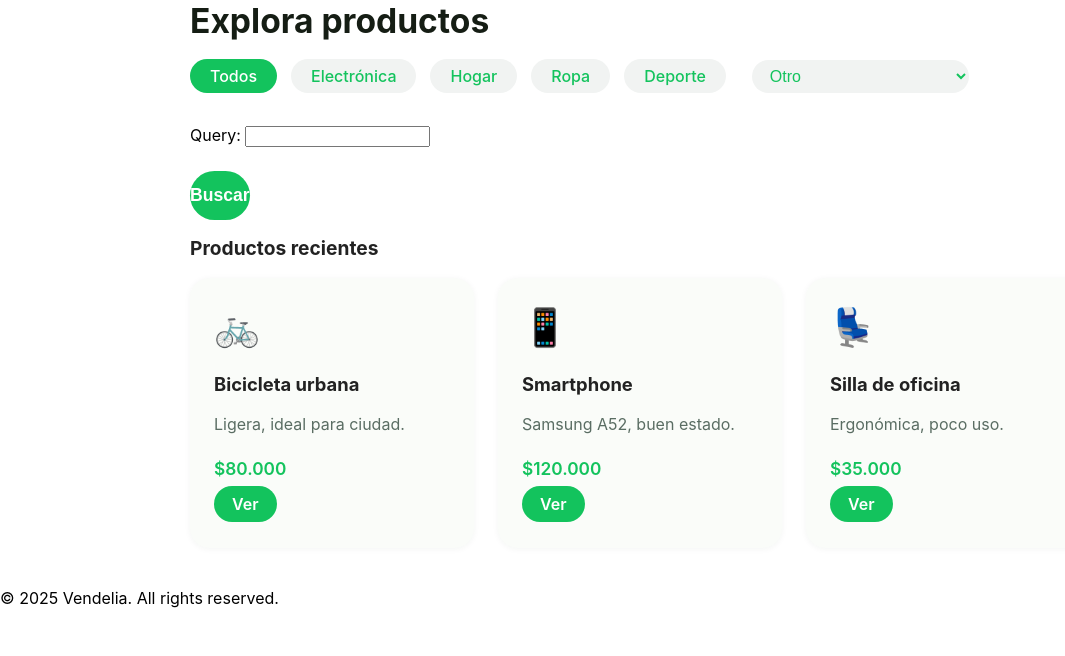
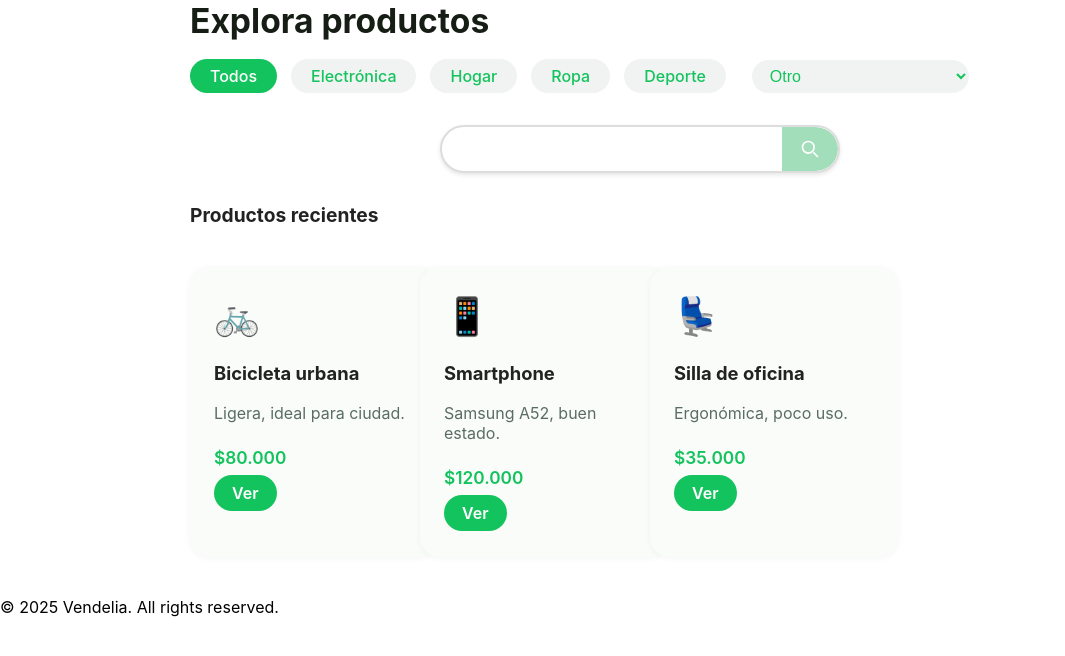
Before and after one commit to DCC-CC4401/2025-1-CC4401-grupo-12, a Django app: page / in a window 1280 px wide. Shown: the part 40-696 px from the top of the page, without its empty margins (0-1065 px from the left). Run offline with Django 3.2, Linux system fonts and the light colour scheme.

Commit message:
Updated search Improved style of search bar and search results

```diff
--- a/vendelia/marketplace/static/styles.css
+++ b/vendelia/marketplace/static/styles.css
@@ -379,3 +379,136 @@ body {
     background-color: #13c35d;
     color: #fff;
 }
+
+/* === Search Bar Wrapper === */
+.search-bar {
+    display: flex;
+    justify-content: center;
+    margin: 30px 0;
+}
+
+/* === Input + Button Container === */
+.search-input-container {
+    display: flex;
+    align-items: center;
+    border: 2px solid #ddd;
+    border-radius: 30px;
+    overflow: hidden;
+    background-color: #fff;
+    transition: border 0.3s ease;
+    box-shadow: 0 2px 4px rgba(0, 0, 0, 0.1);
+}
+
+.search-input-container:hover {
+    border-color: hsl(144, 48%, 50%);
+    /* Accent color on hover */
+}
+
+/* === Input Field === */
+.search-input-container input[type="text"],
+.search-input-container input[type="search"] {
+    border: none;
+    padding: 12px 20px;
+    outline: none;
+    font-size: 16px;
+    width: 300px;
+    /* Adjust width as needed */
+    background: none;
+}
+
+/* === Search Button === */
+.search-btn {
+    background: hsl(144, 48%, 75%);
+    /* Primary color */
+    border: none;
+    color: #fff;
+    padding: 12px 18px;
+    cursor: pointer;
+    display: flex;
+    align-items: center;
+    justify-content: center;
+    border-top-right-radius: 30px;
+    border-bottom-right-radius: 30px;
+    transition: background 0.3s ease;
+}
+
+.search-btn:hover {
+    background: hsl(144, 48%, 50%);
+    /* Darker on hover */
+}
+
+/* === Inline SVG Icon === */
+.search-btn svg {
+    width: 20px;
+    height: 20px;
+    stroke: currentColor;
+    transition: transform 0.2s ease, stroke 0.2s ease;
+}
+
+.search-btn:hover svg {
+    transform: scale(1.5);
+    stroke: hsl(144, 48%, 95%);
+}
+
+
+/* === Search Results Container === */
+.product-list {
+    display: grid;
+    grid-template-columns: repeat(auto-fill, minmax(200px, 1fr));
+    /* 5-ish per row on desktop */
+    gap: 20px;
+    list-style: none;
+    padding: 0;
+    margin: 40px 0;
+}
+
+/* === Individual Product Card === */
+.product-item {
+    background: #fff;
+    border: 1px solid #eee;
+    border-radius: 10px;
+    padding: 15px;
+    text-align: center;
+    box-shadow: 0 2px 8px rgba(0, 0, 0, 0.05);
+    transition: transform 0.2s ease, box-shadow 0.2s ease;
+}
+
+.product-item:hover {
+    transform: translateY(-4px);
+    box-shadow: 0 4px 12px rgba(0, 0, 0, 0.1);
+}
+
+.product-item img {
+    width: 100%;
+    height: 150px;
+    object-fit: cover;
+    border-radius: 8px;
+}
+
+.product-item h3 {
+    font-size: 18px;
+    margin: 10px 0 5px;
+}
+
+.product-item p {
+    margin: 5px 0;
+    color: #333;
+    font-weight: bold;
+}
+
+.product-item a {
+    text-decoration: none;
+    color: inherit;
+    display: block;
+}
+
+.product-item a:hover {
+    text-decoration: none;
+}
+
+.image-card-separator {
+    width: 60%;
+    height: 1px;
+    background: linear-gradient(to right, transparent, #ddd, transparent);
+    margin: 10px auto;
+  }
--- a/vendelia/marketplace/templates/marketplace/home.html
+++ b/vendelia/marketplace/templates/marketplace/home.html
@@ -27,13 +27,20 @@ Explora productos
         </select>
     </div>
 
+    <!-- Search bar -->
     <div class="search-bar">
         <form method="post" enctype="multipart/form-data" class="product-search-form" action="{% url 'search_product' %}">
             {% csrf_token %}
-            {{ product_search_form.as_p }}
-            <button type="submit" class="submit-btn">Buscar</button>
-        </form>
-    </div>
+            <div class="search-input-container">
+                {{ product_search_form.query }}
+                <button type="submit" class="search-btn">
+                    <!-- Inline Lens SVG icon here -->
+                    <svg xmlns="http://www.w3.org/2000/svg" width="20" height="20" fill="none" viewBox="0 0 24 24" stroke="currentColor">
+                        <path stroke-linecap="round" stroke-linejoin="round" stroke-width="2" d="M21 21l-4.35-4.35M17 10a7 7 0 11-14 0 7 7 0 0114 0z" />
+                    </svg>
+                </button>
+            </div>
+        </form></div>
 
     <!-- Lista de productos -->
     <section class="product-section">
--- a/vendelia/scripts/populate.py
+++ b/vendelia/scripts/populate.py
@@ -62,15 +62,14 @@ if args.products:
 
         i = 0
         for data in product_data:
-
             admin_user = User.objects.get(username='admin')
-            n_imgs = random.randint(1, 3)
+            n_imgs = random.randint(0, 3)
 
             product = Product(
                 product_name = data['title'],
                 description = data['description'],
                 price = random.randint(1, 20)*1000,
-                photo1 = File(img1, name=f'image_{i}_1.jpg'),
+                photo1 = File(img1, name=f'image_{i}_1.jpg') if n_imgs >= 1 else None,
                 photo2 = File(img2, name=f'image_{i}_2.jpg') if n_imgs >= 2 else None,
                 photo3 = File(img3, name=f'image_{i}_3.jpg') if n_imgs >= 3 else None,
                 category = Categoria.objects.get(id = random.choice(category_ids)),
```
Also changed, not shown: vendelia/marketplace/templates/marketplace/search_product.html (+12 -5 lines).
